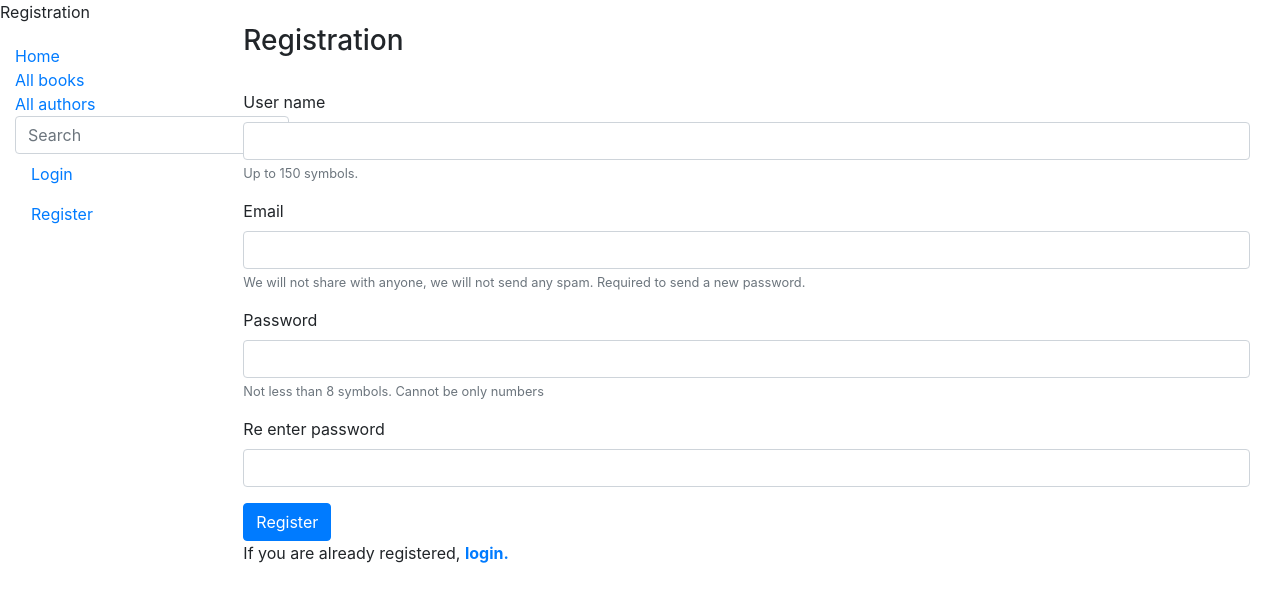
After one commit to mindaugasI/MI_Django, a Django app: page /library/register/ in a window 1280 px wide. The commit adds this page. Shown: the top 602 px of the page. Run offline with Django 4.2, Linux system fonts and the light colour scheme; some libraries are stand-ins or nearby versions.

Commit message:
add register form

```diff
--- a/library/templates/base.html
+++ b/library/templates/base.html
@@ -34,10 +34,18 @@
             <li class="nav-item"><a class="nav-link" href="{% url 'logout'%}?next=/library">Logout</a></li>
           {% else %}
             <li class="nav-item"><a class="nav-link" href="{% url 'login'%}?next={{request.path}}">Login</a></li>
-            <li class="nav-item"><a class="nav-link" href="#">Register</a></li>
           {% endif %}
-
+          {% if not user.is_authenticated %}
+            <li class="nav-item"><a class="nav-link" href="{% url 'register'%}">Register</a></li>
+          {% endif %}
         </ul>
+          {% if messages %}
+                  {% for message in messages %}
+                      <div class="alert alert-{% if message.tags == 'error' %}danger{% elif message.tags == 'info' %}success{% endif %}" role="alert">
+                              {{ message }}
+                      </div>
+                  {% endfor %}
+          {% endif %}
      {% endblock %}
       </div>
       <div class="col-sm-10 ">{% block content %}{% endblock %}</div>
--- /dev/null
+++ b/library/templates/registration/register.html
@@ -0,0 +1,36 @@
+{% extends "base.html" %}
+
+{% block title %}Registration{% endblock %}
+
+{% block content %}
+
+    <div class="container register">
+        <h3>Registration</h3><br/>
+        <form method="post">
+            {% csrf_token %}
+            <div class="form-group">
+                <label for="username">User name</label>
+                <input name="username" type="text" class="form-control" id="username" aria-describedby="usernameHelp">
+                <small id="usernameHelp" class="form-text text-muted">Up to 150 symbols.</small>
+            </div>
+            <div class="form-group">
+                <label for="exampleInputEmail1">Email</label>
+                <input name="email" type="email" class="form-control" id="exampleInputEmail1" aria-describedby="emailHelp">
+                <small id="emailHelp" class="form-text text-muted">We will not share with anyone, we will not send any spam.
+                    Required to send a new password. </small>
+            </div>
+            <div class="form-group">
+                <label for="password">Password</label>
+                <input name="password" type="password" class="form-control" id="password" aria-describedby="pwdHelp">
+                <small id="pwdHelp" class="form-text text-muted">Not less than 8 symbols. Cannot be only numbers</small>
+            </div>
+            <div class="form-group">
+                <label for="password2">Re enter password</label>
+                <input name="password2" type="password" class="form-control" id="password2" aria-describedby="pwd2Help">
+            </div>
+            <button type="submit" class="btn btn-primary register-button">Register</button>
+        </form>
+        <p>If you are already registered, <a href="{% url 'login' %}"><strong>login.</strong></a></p>
+    </div>
+
+{% endblock %}
--- a/library/urls.py
+++ b/library/urls.py
@@ -11,5 +11,6 @@ urlpatterns = [
     path('search/', views.search, name='search'),
     path('accounts/', include('django.contrib.auth.urls')),
     path('mybooks/', views.LoanedBooksByUserListView.as_view(), name='my-borrowed'),
+    path('register/', views.register, name='register'),
     path('profile/', views.profile, name='profile'),
 ]
--- a/library/views.py
+++ b/library/views.py
@@ -1,10 +1,12 @@
-from django.shortcuts import render, get_object_or_404
+from django.shortcuts import render, get_object_or_404, redirect
 from .models import Genre, Author, Book, BookInstance
 from django.views import generic
 from django.core.paginator import Paginator
 from django.db.models import Q
 from django.contrib.auth.mixins import LoginRequiredMixin
-
+from django.contrib.auth.forms import User
+from django.views.decorators.csrf import csrf_protect
+from django.contrib import messages
 
 
 # Class based
@@ -94,7 +96,38 @@ class LoanedBooksByUserListView(LoginRequiredMixin, generic.ListView):
     def get_queryset(self):
         return BookInstance.objects.filter(reader=self.request.user).filter(book_status__exact='t').order_by('due_back')
 
+#----------------------User-Registration-----------------------------
+@csrf_protect
+def register(request):
+    if request.method == "POST":
+        # take values from registration form
+        username = request.POST['username']
+        email = request.POST['email']
+        password = request.POST['password']
+        password2 = request.POST['password2']
+        # checking if the passwords matches
+        if password == password2:
+            # checking if the username is not taken
+            if User.objects.filter(username=username).exists():
+                messages.error(request, f'The username {username} is taken!')
+                return redirect('register')
+            else:
+                # checking if the email does not exist
+                if User.objects.filter(email=email).exists():
+                    messages.error(request, f'The user with email {email} already registered!')
+                    return redirect('register')
+                else:
+                    # if everything ok, creates new user
+                    User.objects.create_user(username=username, email=email, password=password)
+                    messages.info(request, f'User {username} has been registered!')
+                    return redirect('login')
+        else:
+            messages.error(request, 'Passwords do not match!')
+            return redirect('register')
+    return render(request, 'registration/register.html')
 
+
+#----------------------------------------------------
 @login_required
 def profile(request):
     return render(request, 'profile.html')
```
